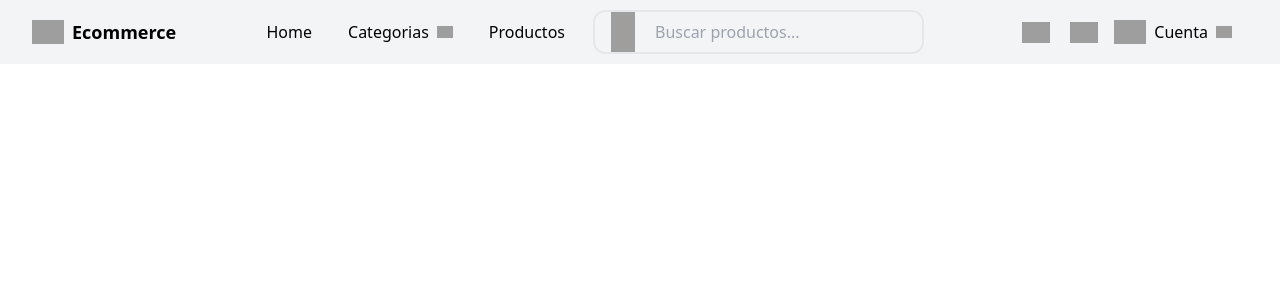
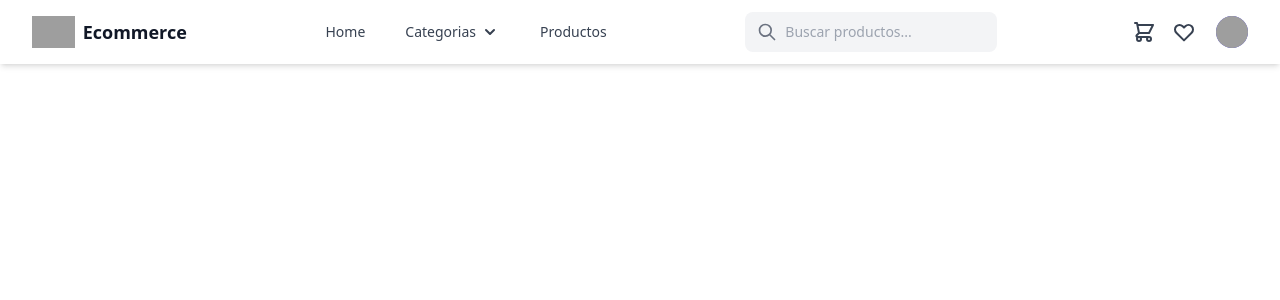
Before and after one commit to BenjaminMehrez/Ecommerce, a Django app: page /products/ in a window 1280 px wide. Shown: the top 300 px of the page. Run offline with Django 5.2, Linux system fonts and the light colour scheme; the visitor is signed in with stand-in values (Sample User, id 1); data that the repository does not hold is empty; parts of the project's set-up code (start-up, migrations or seed data) failed here and were passed over; some libraries are stand-ins or nearby versions; grey boxes are pictures that could not be loaded.

Commit message:
update styles

```diff
--- a/a_store/templates/a_store/home.html
+++ b/a_store/templates/a_store/home.html
@@ -1,11 +1,12 @@
 {% extends 'layouts/blank.html' %}
 
 {% block content %}
-
-    <div class="flex gap-10 max-w-6xl mx-auto px-8 py-24">
+<section class="container mx-auto px-4 py-12 md:py-24">
+    <div class="grid gap-6 sm:grid-cols-2 lg:grid-cols-3 xl:grid-cols-4">
         {% for product in products %}
             {% include 'a_store/product.html' %}
         {% endfor %}
     </div>
+</section>
 
 {% endblock %}
--- a/a_store/templates/a_store/product_detail.html
+++ b/a_store/templates/a_store/product_detail.html
@@ -17,12 +17,12 @@
                     </div>
                 </div>
                 <button @click="activeSlide = (activeSlide - 1 + {{ product.image|length }}) % {{ product.image|length }}" class="absolute left-2 top-1/2 transform -translate-y-1/2 bg-white rounded-full p-2 shadow-md hover:bg-gray-100 focus:outline-none focus:ring-2 focus:ring-blue-500" aria-label="Previous image">
-                    <svg xmlns="http://www.w3.org/2000/svg" fill="none" viewBox="0 0 24 24" stroke="currentColor" class="h-6 w-6">
+                    <svg xmlns="http://www.w3.org/2000/svg" fill="black" viewBox="0 0 24 24" stroke="currentColor" class="h-6 w-6">
                         <path stroke-linecap="round" stroke-linejoin="round" stroke-width="2" d="M15 19l-7-7 7-7" />
                     </svg>
                 </button>
                 <button @click="activeSlide = (activeSlide + 1) % {{ product.image|length }}" class="absolute right-2 top-1/2 transform -translate-y-1/2 bg-white rounded-full p-2 shadow-md hover:bg-gray-100 focus:outline-none focus:ring-2 focus:ring-blue-500" aria-label="Next image">
-                    <svg xmlns="http://www.w3.org/2000/svg" fill="none" viewBox="0 0 24 24" stroke="currentColor" class="h-6 w-6">
+                    <svg xmlns="http://www.w3.org/2000/svg" fill="black" viewBox="0 0 24 24" stroke="currentColor" class="h-6 w-6">
                         <path stroke-linecap="round" stroke-linejoin="round" stroke-width="2" d="M9 5l7 7-7 7" />
                     </svg>
                 </button>
--- a/a_store/templates/a_store/product_list.html
+++ b/a_store/templates/a_store/product_list.html
@@ -2,31 +2,42 @@
 
 {% block content %}
 
-    <div class="flex gap-10 max-w-6xl mx-auto px-8 py-24">
+<section class="container mx-auto px-4 py-12 md:py-24">
+    <div class="grid gap-6 sm:grid-cols-2 lg:grid-cols-3 xl:grid-cols-4">
         {% for product in products %}
-            <article class="max-w-96 bg-zinc-200 opacity-0" _="on load transition my opacity to 1 over 0.3 seconds">
-                <img class="w-full h-50 object-cover" src="{% if product.image %}{{ product.image.url }}{% endif %}" alt="{{ product.title }}">
-                <div class="px-6 py-4">
-                    <h3 class="font-bold text-gray-800 text-xl mb-2">{{ product.title }}</h3>
-                    <span class="font-bold text-gray-800 text-sm mb-2">{{ product.category }}</span>
-                    <span class="font-bold text-gray-800 text-sm mb-2">{{ product.vendor }}</span>
+        <article class="bg-white rounded-lg shadow-md overflow-hidden transition-all duration-300 hover:shadow-xl">
+            {% if product.image %}
+            <div class="aspect-square overflow-hidden">
+                <img class="w-full h-full object-cover transition-transform duration-300 hover:scale-105"
+                    src="{{ product.image.url }}" alt="{{ product.title }}" loading="lazy">
+            </div>
+            {% endif %}
+            <div class="p-4">
+                <h3 class="font-bold text-gray-800 text-xl mb-2 line-clamp-2">{{ product.title }}</h3>
+                <div class="flex flex-wrap gap-2 mb-4">
+                    <span class="inline-block bg-gray-100 rounded-full px-3 py-1 text-sm font-semibold text-gray-700">{{product.category }}</span>
+                    <span class="inline-block bg-gray-100 rounded-full px-3 py-1 text-sm font-semibold text-gray-700">{{product.vendor }}</span>
                 </div>
-                <div class="flex justify-between px-4 pt-4 pb-10">
-                    <div>
-                        <span class="inline-block bg-gray-200 rounded-full py-1 text-m font-semibold text-gray-700 mr-2 mb-2">$ {{ product.price }}</span>
+                <div class="flex items-center justify-between">
+                    <div class="space-y-1">
+                        <span class="block text-xl font-bold text-gray-900">${{ product.price|floatformat:2 }}</span>
                         {% if product.old_price %}
-                        <span class="inline-block bg-gray-200 line-through rounded-full py-1 text-m font-semibold text-gray-500 mr-2 mb-2">$ {{ product.old_price }}</span>
-                        <span class="inline-block bg-gray-200 rounded-full py-1 text-m font-semibold text-red-500 mr-2 mb-2">-{{ product.get_precentage|floatformat:0 }}%</span>
+                        <div class="flex items-center gap-2">
+                            <span class="text-sm text-gray-500 line-through">${{ product.old_price|floatformat:2 }}</span>
+                            <span class="inline-block bg-red-100 rounded-full px-2 py-1 text-xs font-semibold text-red-600">
+                                -{{ product.get_precentage|floatformat:0 }}%
+                            </span>
+                        </div>
                         {% endif %}
                     </div>
-                    <a href="">
-                        <button class="bg-gray-900 hover:bg-gray-700 text-white font-bold py-2 px-4 rounded">
-                            Ver
-                        </button>
+                    <a href="{% url 'product-detail' product.pid %}"
+                        class="inline-block bg-gray-900 hover:bg-gray-700 text-white font-bold py-2 px-4 rounded transition-colors duration-300">
+                        Ver
                     </a>
                 </div>
-            </article>
+            </div>
+        </article>
         {% endfor %}
     </div>
-
+</section>
 {% endblock %}
--- a/templates/base.html
+++ b/templates/base.html
@@ -28,13 +28,10 @@
             @apply mb-4
         }
         .button, button, [type='submit'], [type='button'] {
-            @apply bg-indigo-600 text-white font-bold rounded-lg shadow-lg transition-all cursor-pointer
+            @apply bg-indigo-600 text-white font-bold rounded-lg  transition-all cursor-pointer
         }
         .button, button a, [type='submit'], [type='button'] {
             @apply px-6 py-4 inline-block
-        }
-        .button:hover, button:hover, [type='submit']:hover, [type='button']:hover {
-            @apply bg-indigo-700
         }
         .button:active, button:active, [type='submit']:active, [type='button']:active {
             @apply scale-95
--- a/templates/includes/header.html
+++ b/templates/includes/header.html
@@ -1,78 +1,68 @@
 {% load static %}
-<header class="flex items-center justify-between bg-gray-100 h-16 px-8 sticky top-0 z-40">
-    <div>
-        <a class="flex items-center gap-2" href="/">
-            <img class="h-6" src="{% static 'images/logo-black.svg' %}" alt="Logo" />
-            <span class="text-lg font-bold">Ecommerce</span>
+<header class="bg-white shadow-md sticky top-0 z-40">
+  <div class="container mx-auto px-4 sm:px-6 lg:px-8">
+    <div class="flex items-center justify-between h-16">
+      <div class="flex-shrink-0">
+        <a href="/" class="flex items-center gap-2">
+          <img class="h-8 w-auto" src="{% static 'images/logo-black.svg' %}" alt="Logo">
+          <span class="text-lg font-bold text-gray-900">Ecommerce</span>
         </a>
       </div>
-    <nav class="flex items-center gap-5">
-        <a href="{% url 'home' %}">Home</a>
-        <ul class="navitems flex items-center justify-center h-full">
-            <li x-data="{ dropdownOpen: false }" class="relative">
-                <a @click="dropdownOpen = !dropdownOpen" @click.away="dropdownOpen = false"
-                    class="cursor-pointer select-none">
+      <nav class="hidden md:flex space-x-4">
+        <a href="{% url 'home' %}" class="text-gray-700 hover:text-gray-900 px-3 py-2 rounded-md text-sm font-medium">Home</a>
+        <div x-data="{ open: false }" class="relative">
+          <button @click="open = !open" @click.away="open = false" class="bg-transparent text-gray-700 hover:text-gray-900 px-3 py-2 rounded-md text-sm font-medium inline-flex items-center">
             Categorias
-                    <img x-bind:class="dropdownOpen && 'rotate-180 duration-300'" class="w-4"
-                        src="https://img.icons8.com/small/32/0000/expand-arrow.png" alt="Dropdown" />
-                </a>
-                <div x-show="dropdownOpen" x-cloak
-                    class="absolute right-0 bg-white text-black shadow rounded-lg p-2 z-20"
-                    x-transition:enter="duration-300 ease-out"
-                    x-transition:enter-start="opacity-0 -translate-y-5 scale-90"
-                    x-transition:enter-end="opacity-100 translate-y-0 scale-100">
-                    <ul class="hoverlist [&>li>a]:justify-start">
+            <svg class="ml-1 h-5 w-5" :class="{'rotate-180': open}" xmlns="http://www.w3.org/2000/svg" viewBox="0 0 20 20" fill="currentColor">
+              <path fill-rule="evenodd" d="M5.293 7.293a1 1 0 011.414 0L10 10.586l3.293-3.293a1 1 0 111.414 1.414l-4 4a1 1 0 01-1.414 0l-4-4a1 1 0 010-1.414z" clip-rule="evenodd" />
+            </svg>
+          </button>
+          <div x-show="open" x-transition:enter="transition ease-out duration-100" x-transition:enter-start="transform opacity-0 scale-95" x-transition:enter-end="transform opacity-100 scale-100" x-transition:leave="transition ease-in duration-75" x-transition:leave-start="transform opacity-100 scale-100" x-transition:leave-end="transform opacity-0 scale-95" class="absolute right-0 mt-2 w-48 rounded-md shadow-lg bg-white ring-1 ring-black ring-opacity-5">
+            <div class="py-1" role="menu" aria-orientation="vertical" aria-labelledby="options-menu">
               {% for category in categories %}
-                        <li><a href="{% url 'category-product-list' category.cid %}">{{ category.title }}</a></li>
+                <a href="{% url 'category-product-list' category.cid %}" class="block px-4 py-2 text-sm text-gray-700 hover:bg-gray-100 hover:text-gray-900" role="menuitem">{{ category.title }}</a>
               {% endfor %}
-                        <hr>
-                        <li><a href="{% url 'category-list' %}">Todas las categorias</a></li>
-                    </ul>
-                </div>
-            </li>
-        </ul>
-        <a href="{% url 'product-list' %}">Productos</a>
-        <div class="hidden sm:block border-2 rounded-xl px-4 mx-2">
-            <div class="flex">
-                <img class="w-6" src="{% static 'images/search-black.svg' %}" alt="">
-                <Input type="search" placeholder="Buscar productos..." class="outline-0  py-2" />
-                <Search class="absolute left-3 top-1/2 transform -translate-y-1/2 text-muted-foreground" size={20} />
+              <div class="border-t border-gray-100"></div>
+              <a href="{% url 'category-list' %}" class="block px-4 py-2 text-sm text-gray-700 hover:bg-gray-100 hover:text-gray-900" role="menuitem">Todas las categorias</a>
             </div>
           </div>
+        </div>
+        <a href="{% url 'product-list' %}" class="text-gray-700 hover:text-gray-900 px-3 py-2 rounded-md text-sm font-medium">Productos</a>
       </nav>
-    <nav class="flex items-center">
-        <div class="flex gap-5">
-            <a href=""><img class="w-7" src="{% static 'images/cart.png' %}" alt=""></a>
-            <a href=""><img class="w-7" src="{% static 'images/heart-black.svg' %}" alt=""></a>
+      <div class="hidden md:flex items-center">
+        <div class="relative">
+          <input type="search" placeholder="Buscar productos..." class="bg-gray-100 text-gray-900 text-sm rounded-lg focus:ring-blue-500 focus:border-blue-500 block w-full pl-10 p-2.5" />
+          <div class="absolute inset-y-0 left-0 flex items-center pl-3 pointer-events-none">
+            <svg class="w-5 h-5 text-gray-500" fill="none" stroke="currentColor" viewBox="0 0 24 24" xmlns="http://www.w3.org/2000/svg"><path stroke-linecap="round" stroke-linejoin="round" stroke-width="2" d="M21 21l-6-6m2-5a7 7 0 11-14 0 7 7 0 0114 0z"></path></svg>
           </div>
-        <ul class="navitems flex items-center justify-center h-full">
+        </div>
+      </div>
+      <div class="flex items-center">
+        <a href="#" class="text-gray-700 hover:text-gray-900 p-2">
+          <svg class="h-6 w-6" fill="none" stroke="currentColor" viewBox="0 0 24 24" xmlns="http://www.w3.org/2000/svg"><path stroke-linecap="round" stroke-linejoin="round" stroke-width="2" d="M3 3h2l.4 2M7 13h10l4-8H5.4M7 13L5.4 5M7 13l-2.293 2.293c-.63.63-.184 1.707.707 1.707H17m0 0a2 2 0 100 4 2 2 0 000-4zm-8 2a2 2 0 11-4 0 2 2 0 014 0z"></path></svg>
+        </a>
+        <a href="#" class="text-gray-700 hover:text-gray-900 p-2">
+          <svg class="h-6 w-6" fill="none" stroke="currentColor" viewBox="0 0 24 24" xmlns="http://www.w3.org/2000/svg"><path stroke-linecap="round" stroke-linejoin="round" stroke-width="2" d="M4.318 6.318a4.5 4.5 0 000 6.364L12 20.364l7.682-7.682a4.5 4.5 0 00-6.364-6.364L12 7.636l-1.318-1.318a4.5 4.5 0 00-6.364 0z"></path></svg>
+        </a>
         {% if request.user.is_authenticated %}
-            <li x-data="{ dropdownOpen: false }" class="relative">
-                <a @click="dropdownOpen = !dropdownOpen" @click.away="dropdownOpen = false"
-                    class="cursor-pointer select-none">
-                    <img class="w-8" src="{% static 'images/usericon.svg' %}" alt="">
-                    Cuenta
-                    <img x-bind:class="dropdownOpen && 'rotate-180 duration-300'" class="w-4"
-                        src="https://img.icons8.com/small/32/0000/expand-arrow.png" alt="Dropdown" />
-                </a>
-                <div x-show="dropdownOpen" x-cloak
-                    class="absolute right-0 bg-white text-black shadow rounded-lg w-40 p-2 z-20"
-                    x-transition:enter="duration-300 ease-out"
-                    x-transition:enter-start="opacity-0 -translate-y-5 scale-90"
-                    x-transition:enter-end="opacity-100 translate-y-0 scale-100">
-                    <ul class="hoverlist [&>li>a]:justify-end">
-                        <li><a href="{% url 'profile' %}">Perfil</a></li>
-                        <li><a href="{% url 'profile-edit' %}">Editar Perfil</a></li>
-                        <li><a href="{% url 'profile-settings' %}">Configuracion</a></li>
-                        <li><a href="{% url 'account_logout' %}">Cerrar Sesion</a></li>
-                    </ul>
+          <div x-data="{ open: false }" class="ml-3 relative">
+            <div>
+              <button @click="open = !open" @click.away="open = false" class="flex text-sm rounded-full focus:outline-none focus:ring-2 focus:ring-offset-2 focus:ring-offset-gray-800 focus:ring-white" id="user-menu" aria-haspopup="true">
+                <img class="h-8 w-8 rounded-full" src="{% static 'images/usericon.svg' %}" alt="">
+              </button>
             </div>
-            </li>
-
+            <div x-show="open" x-transition:enter="transition ease-out duration-100" x-transition:enter-start="transform opacity-0 scale-95" x-transition:enter-end="transform opacity-100 scale-100" x-transition:leave="transition ease-in duration-75" x-transition:leave-start="transform opacity-100 scale-100" x-transition:leave-end="transform opacity-0 scale-95" class="origin-top-right absolute right-0 mt-2 w-48 rounded-md shadow-lg py-1 bg-white ring-1 ring-black ring-opacity-5" role="menu" aria-orientation="vertical" aria-labelledby="user-menu">
+              <a href="{% url 'profile' %}" class="block px-4 py-2 text-sm text-gray-700 hover:bg-gray-100" role="menuitem">Perfil</a>
+              <a href="{% url 'profile-edit' %}" class="block px-4 py-2 text-sm text-gray-700 hover:bg-gray-100" role="menuitem">Editar Perfil</a>
+              <a href="{% url 'profile-settings' %}" class="block px-4 py-2 text-sm text-gray-700 hover:bg-gray-100" role="menuitem">Configuracion</a>
+              <a href="{% url 'account_logout' %}" class="block px-4 py-2 text-sm text-gray-700 hover:bg-gray-100" role="menuitem">Cerrar Sesion</a>
+            </div>
+          </div>
         {% else %}
-            <li><a href="{% url 'account_login' %}">Iniciar Sesion</a></li>
-            <li><a href="{% url 'account_signup' %}?next={% url 'profile-onboarding' %}">Registrate</a></li>
+          <a href="{% url 'account_login' %}" class="text-gray-700 hover:text-gray-900 px-3 py-2 rounded-md text-sm font-medium">Iniciar Sesion</a>
+          <a href="{% url 'account_signup' %}?next={% url 'profile-onboarding' %}" class="ml-4 inline-flex items-center px-4 py-2 border border-transparent text-sm font-medium rounded-md text-white bg-blue-600 hover:bg-blue-700">Registrate</a>
         {% endif %}
-        </ul>
-    </nav>
+      </div>
+    </div>
+  </div>
 </header>
```
Also changed, not shown: a_store/templates/a_store/category_list.html (+25 -20 lines), a_store/templates/a_store/category_product_list.html (+34 -20 lines), a_store/templates/a_store/product.html (+27 -17 lines), a_store/templates/a_store/tag.html (+34 -20 lines), a_store/templates/a_store/vendor_detail.html (+47 -38 lines), a_store/templates/a_store/vendor_list.html (+34 -34 lines). Lines whose indentation alone changed are shown as unchanged.
